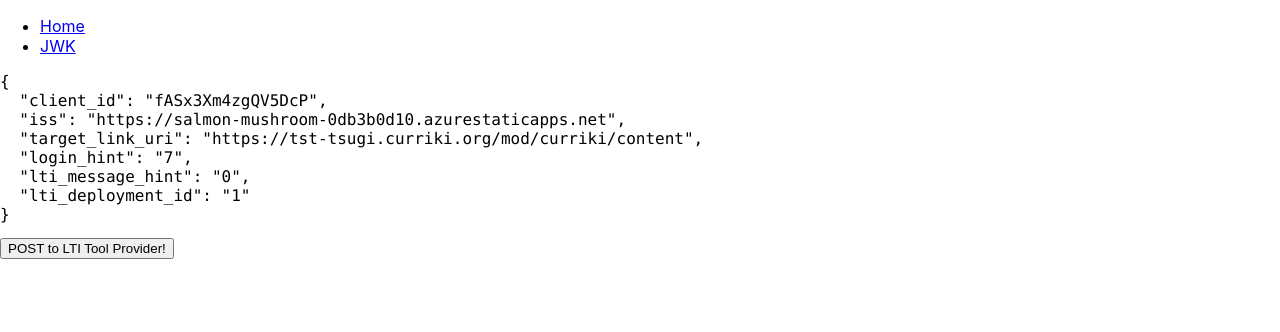
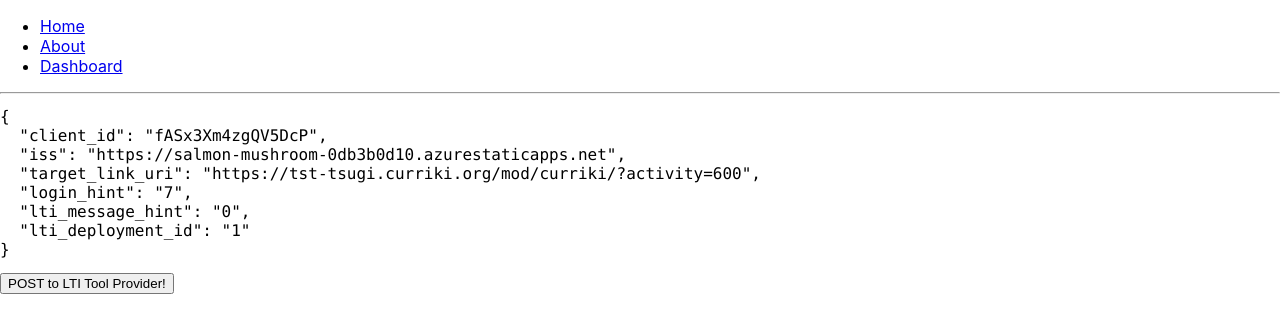
Before and after one commit to STEMuli-Tx/lti_consumer, a React (Create React App) app: page / in a window 1280 px wide. Shown: the top 332 px of the page. Built offline with nearby package versions, Linux system fonts and the light colour scheme.

Commit message:
MAJOR - add auth route

```diff
--- a/src/App.js
+++ b/src/App.js
@@ -4,28 +4,31 @@ export default function App() {
   return (
     <Router>
       <div>
-        <nav>
         <ul>
           <li>
             <Link to="/">Home</Link>
           </li>
           <li>
-              <Link to="/about">JWK</Link>
+            <Link to="/lti/auth">About</Link>
+          </li>
+          <li>
+            <Link to="/dashboard">Dashboard</Link>
           </li>
         </ul>
-        </nav>
+
+        <hr />
 
         {/* A <Switch> looks through its children <Route>s and
           renders the first one that matches the current URL. */}
         <Switch>
-          <Route path="/about">
+          <Route exact path="/">
+            <Form />
+          </Route>
+          <Route path="/lti/auth">
             <About />
           </Route>
-          <Route path="/users">
-            <Users />
-          </Route>
-          <Route path="/">
-            <Form />
+          <Route path="/dashboard">
+            <Dashboard />
           </Route>
         </Switch>
       </div>
@@ -33,14 +36,18 @@ export default function App() {
   );
 }
 
-function Home() {
-  return <h2>Home</h2>;
+function About() {
+  return (
+    <div>
+      <h2>About</h2>
+    </div>
+  );
 }
 
-function About() {
-  return <h2>About</h2>;
+function Dashboard() {
+  return (
+    <div>
+      <h2>Dashboard</h2>
+    </div>
+  );
 }
-
-function Users() {
-  return <h2>Users</h2>;
-}
--- a/src/Form.js
+++ b/src/Form.js
@@ -8,7 +8,7 @@ export default () => {
   var params = {
     client_id: "fASx3Xm4zgQV5DcP",
     iss: "https://salmon-mushroom-0db3b0d10.azurestaticapps.net",
-    target_link_uri: "https://tst-tsugi.curriki.org/mod/curriki/content",
+    target_link_uri: "https://tst-tsugi.curriki.org/mod/curriki/?activity=600",
     login_hint: "7",
     lti_message_hint: "0",
     lti_deployment_id: "1",
```
Lines whose indentation alone changed are shown as unchanged.
